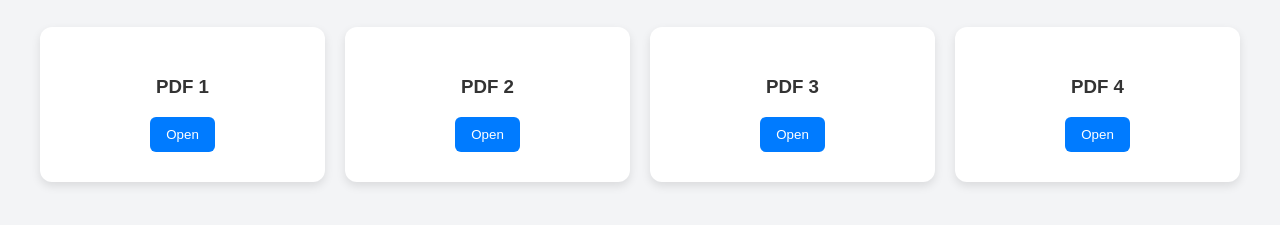
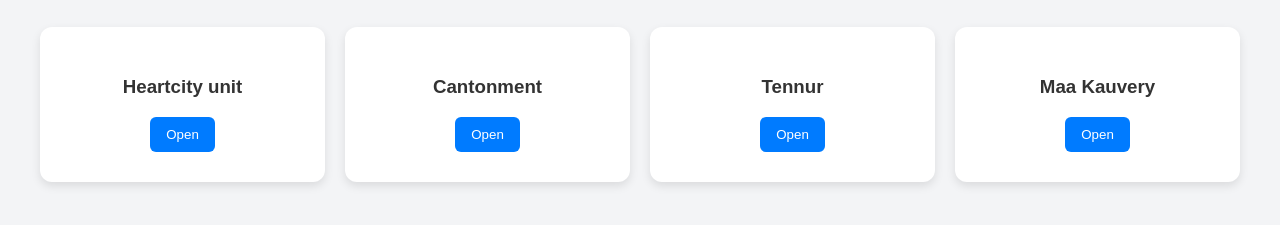
Before and after one commit to SRI15012003/mypdf, a plain HTML site: page home.html in a window 1280 px wide. Shown: the part 101-326 px from the top of the page. Drawn offline with Linux system fonts and the light colour scheme.

Commit message:
home.html

```diff
--- a/home.html
+++ b/home.html
@@ -11,19 +11,19 @@
     <h1>Welcome to My PDF App</h1>
     <div class="grid">
       <div class="card">
-        <h3>PDF 1</h3>
+        <h3>Heartcity unit</h3>
         <button onclick="openPdf('sample1.pdf')">Open</button>
       </div>
       <div class="card">
-        <h3>PDF 2</h3>
+        <h3>Cantonment</h3>
         <button onclick="openPdf('sample2.pdf')">Open</button>
       </div>
       <div class="card">
-        <h3>PDF 3</h3>
+        <h3>Tennur</h3>
         <button onclick="openPdf('sample3.pdf')">Open</button>
       </div>
       <div class="card">
-        <h3>PDF 4</h3>
+        <h3>Maa Kauvery</h3>
         <button onclick="openPdf('sample4.pdf')">Open</button>
       </div>
     </div>
```
